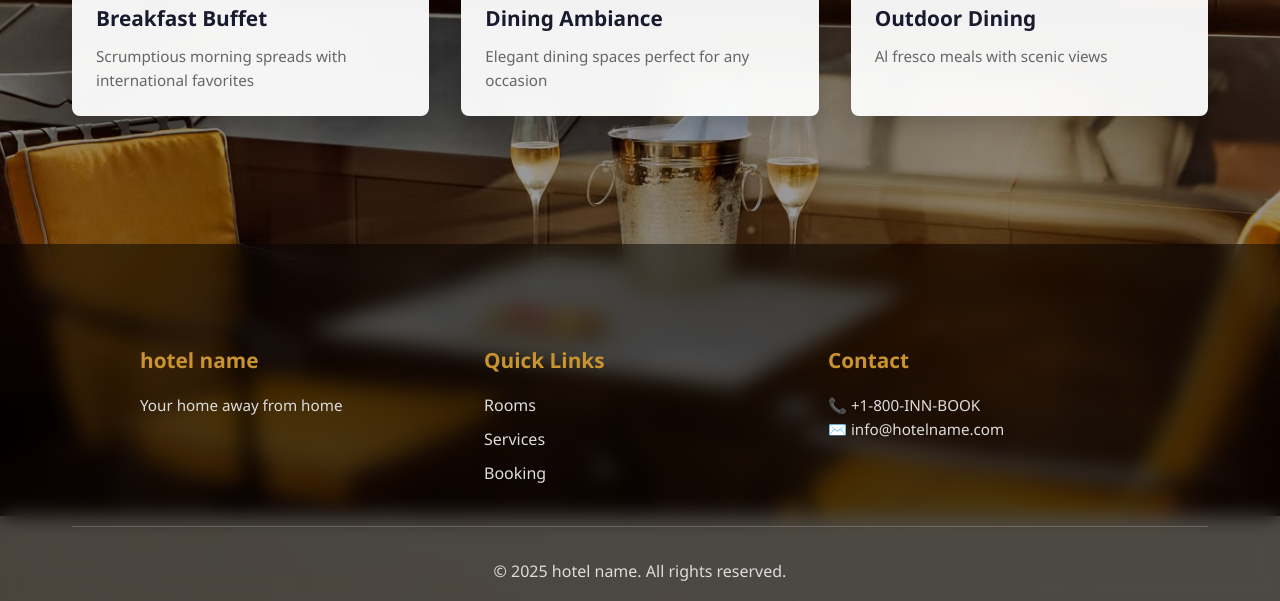
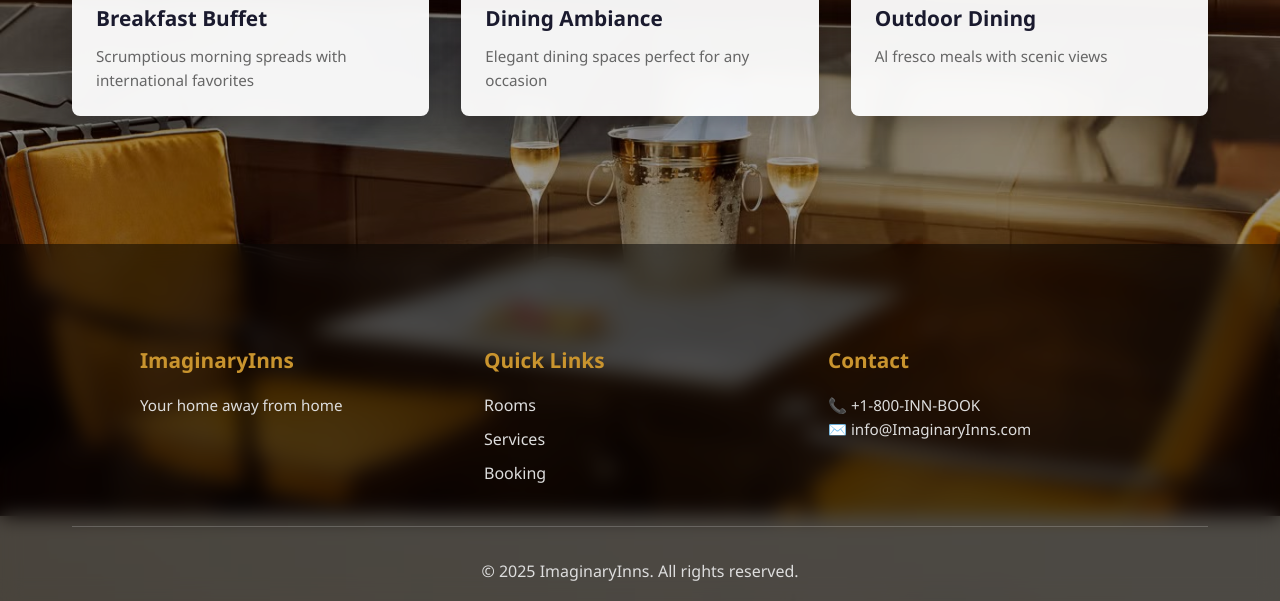
Before and after one commit to MariiaN03/FINALPROJECT_WebDev_2025, a plain HTML site: page Services.html in a window 1280 px wide. Shown: the part 2045-2646 px from the top of the page. Drawn offline with Linux system fonts and the light colour scheme.

Commit message:
NowItShouldBeLastOne

```diff
--- a/Services.html
+++ b/Services.html
@@ -135,7 +135,7 @@
         <div class="container">
             <div class="footer-content">
                 <div class="footer-section">
-                    <h3>hotel name</h3>
+                    <h3>ImaginaryInns</h3>
                     <p>Your home away from home</p>
                 </div>
                 <div class="footer-section">
@@ -148,11 +148,11 @@
                 </div>
                 <div class="footer-section">
                     <h3>Contact</h3>
-                    <p>📞 +1-800-INN-BOOK<br>✉️ info@hotelname.com</p>
+                    <p>📞 +1-800-INN-BOOK<br>✉️ info@ImaginaryInns.com</p>
                 </div>
             </div>
             <div class="footer-bottom">
-                <p>&copy; 2025 hotel name. All rights reserved.</p>
+                <p>&copy; 2025 ImaginaryInns. All rights reserved.</p>
             </div>
         </div>
     </footer>
```
